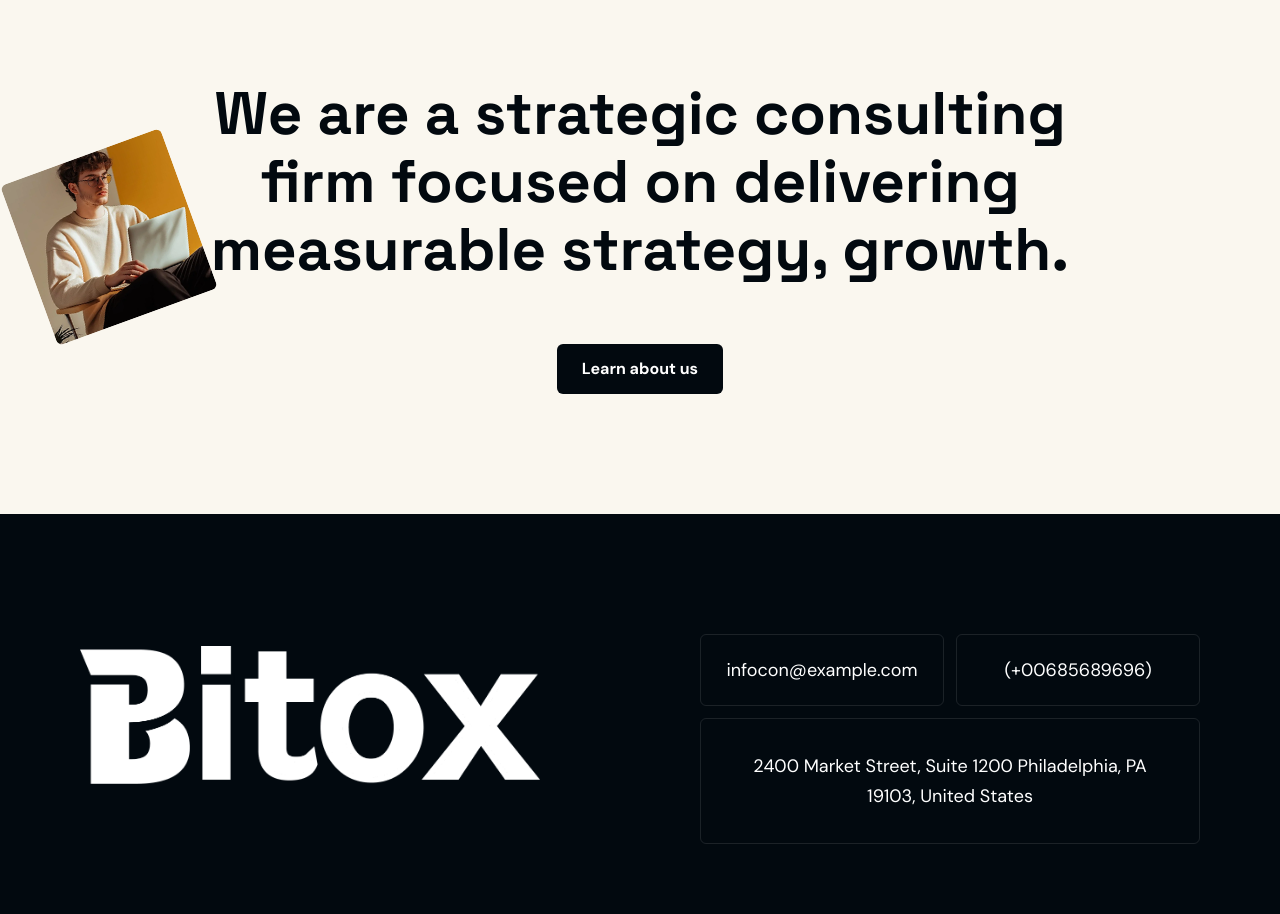
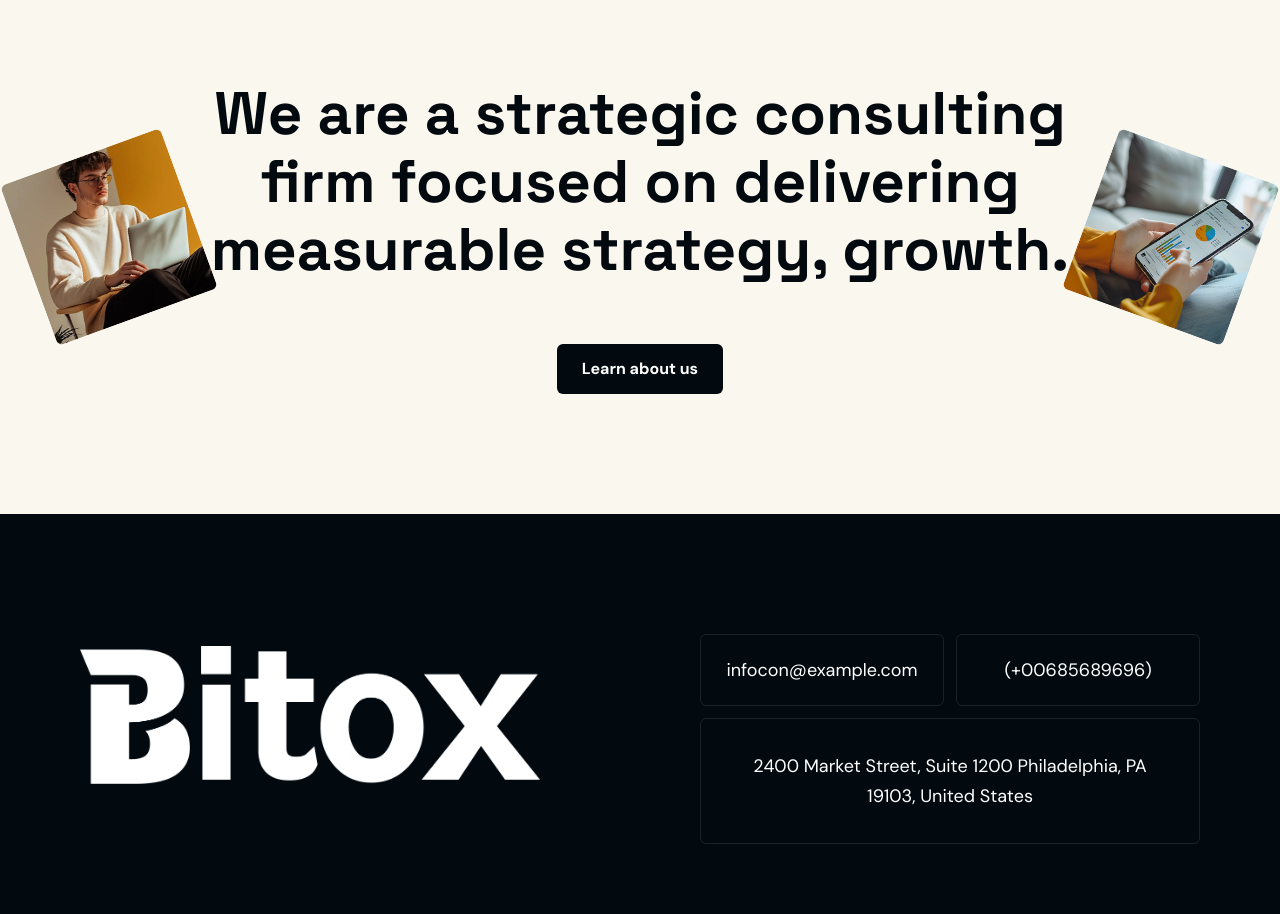
Before and after one commit to Mostofa-zaman/bitox-business-consulting-website, a Next.js app: page / in a window 1280 px wide. Shown: the part 1340-2254 px from the top of the page. Built offline with nearby package versions, Linux system fonts and the light colour scheme.

Commit message:
feat(features): add responsive right-side decorative image

```diff
--- a/src/components/homeOne/FeaturesRound.jsx
+++ b/src/components/homeOne/FeaturesRound.jsx
@@ -29,6 +29,13 @@ const FeaturesRound = () => {
             <ButtonTwo frontText={"Learn about us"} />
           </Link>
         </div>
+          <Image
+          src={featureRound[0].img}
+          height={230}
+          width={230}
+          alt="feature-cart"
+          className="  hidden laptop:block  rounded-[6px] absolute  laptop:top-[50%] laptop:translate-y-[-50%] laptop:right-[-110px]  xl:right-[-150px] 2xl:right-[-240px]  rotate-[20deg] !h-[130px] !w-[130px] xl:!h-[170px] xl:!w-[170px] 2xl:!h-[220px] 2xl:!w-[220px]"
+        />
       </div>
     </section>
   )
```
